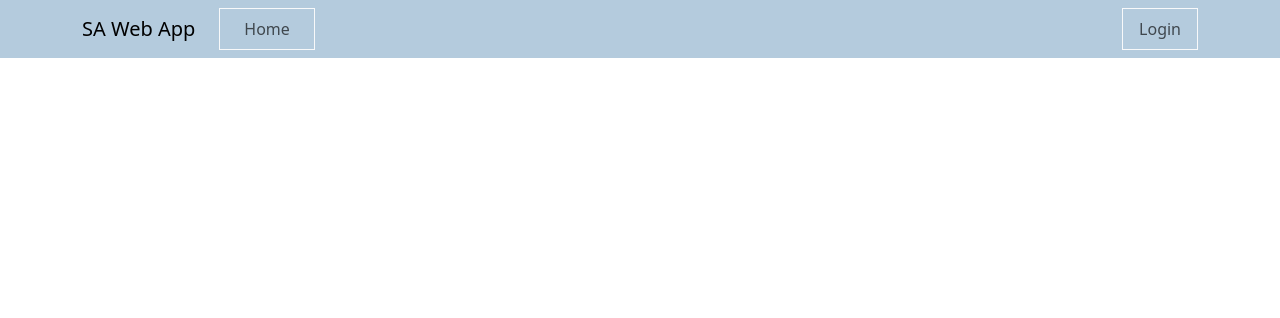
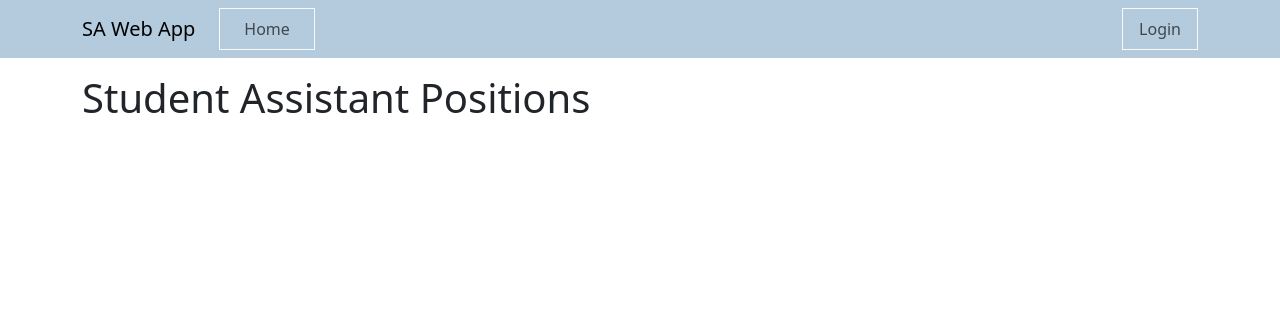
Before and after one commit to yyeternal/SA-Web-App, a Flask app: template app/student/templates/student.html in a window 1280 px wide. Shown: the top 318 px of the page. Run offline with Flask 3, Linux system fonts and the light colour scheme; the template is opened without the code that fills it, so the values that code supplies are empty; data comes from the database, SQL or seed files in the repository; some libraries are stand-ins or nearby versions.

Commit message:
Update student.html
File for viewing saPositions tables.

```diff
--- a/app/student/templates/student.html
+++ b/app/student/templates/student.html
@@ -2,4 +2,10 @@
 
 {% block content %}
 
+    <h1>Student Assistant Positions</h1>
+
+    {%for position in current_user.get_all_positions()%}
+        {%include '_saPositions.html'%}
+    {% endfor %}
+
 {% endblock %}
```
